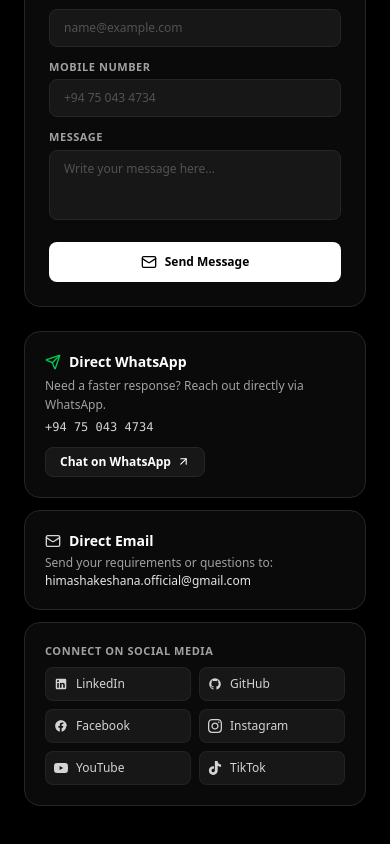
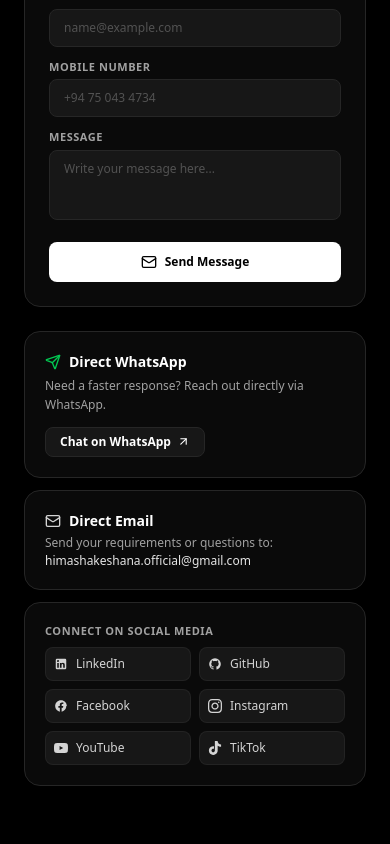
Before and after one commit to HimashaOfficial/my-portfolio, a Next.js app: page / in a window 390 px wide. Shown: the part 7421-8265 px from the top of the page. Built offline with nearby package versions, Linux system fonts and the light colour scheme.

Commit message:
remove visible phone number from whatsapp contact card

```diff
--- a/src/app/page.js
+++ b/src/app/page.js
@@ -693,10 +693,9 @@
                   <h3 className="text-sm font-bold text-white mb-1 flex items-center gap-2">
                     <Send size={16} className="text-green-500" /> Direct WhatsApp
                   </h3>
-                  <p className="text-neutral-400 text-xs leading-relaxed mb-1">Need a faster response? Reach out directly via WhatsApp.</p>
-                  <p className="text-neutral-300 font-mono text-xs">+94 75 043 4734</p>
+                  <p className="text-neutral-400 text-xs leading-relaxed mb-3">Need a faster response? Reach out directly via WhatsApp.</p>
                 </div>
-                <div className="mt-3">
+                <div>
                   <a
                     href="https://wa.me/94750434734"
                     target="_blank"
```
